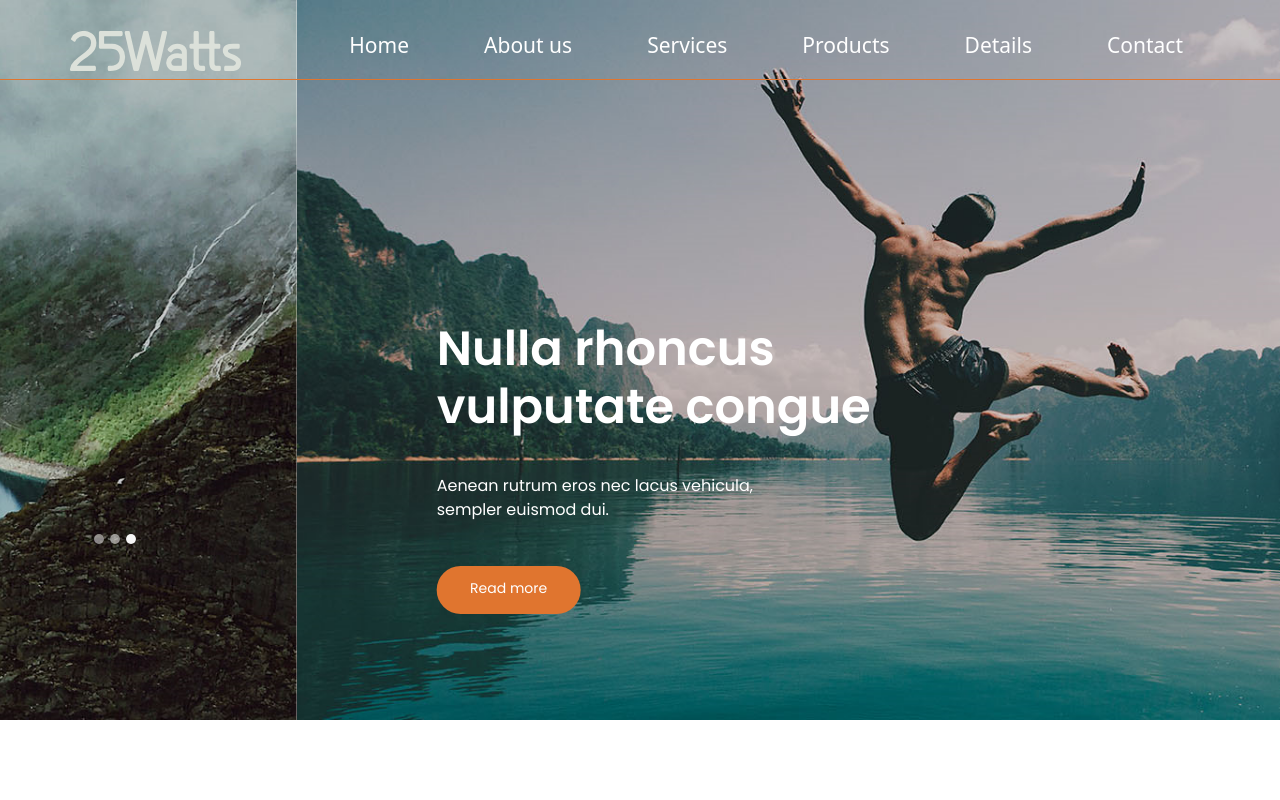
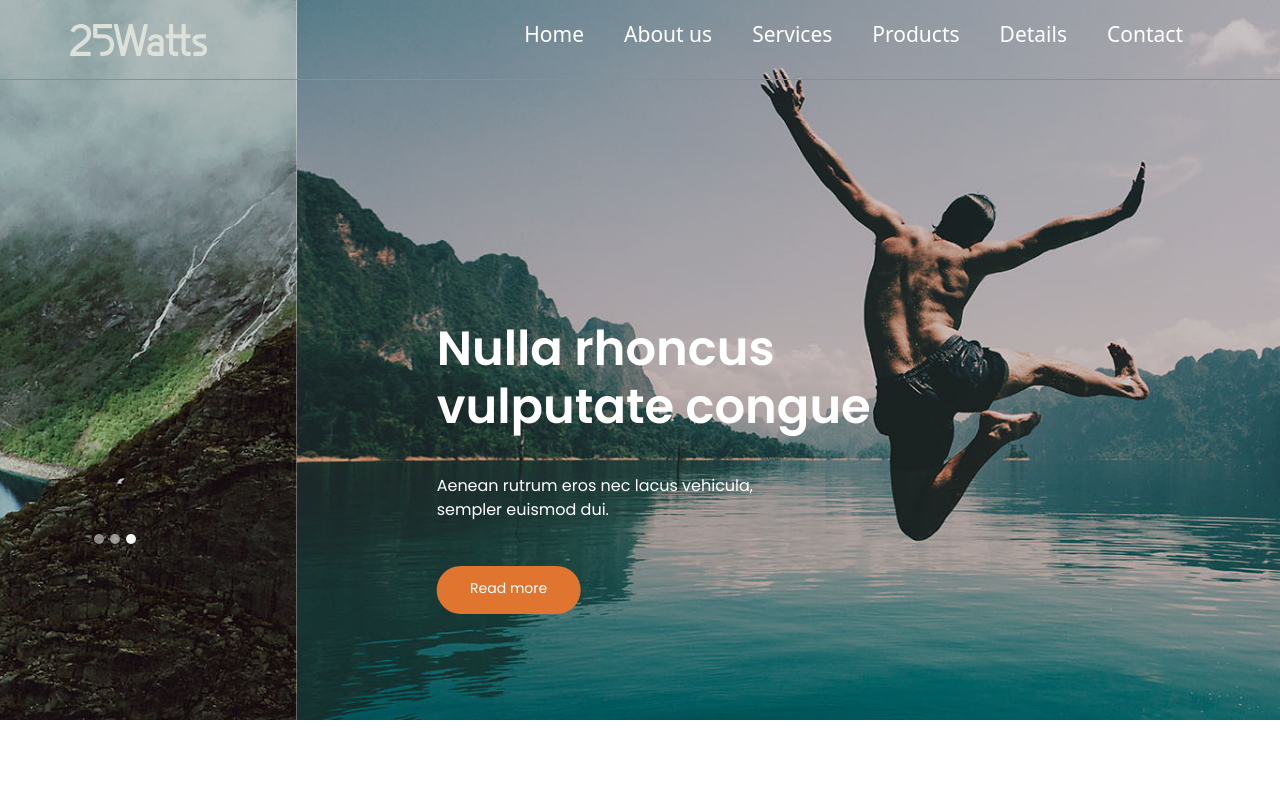
Before and after one commit to HectorAllende/test2_25watts_HectorAllende, a React (Create React App) app: page / in a window 1280 px wide. Shown: the top 800 px of the page. Built offline with nearby package versions, Linux system fonts and the light colour scheme; data requests are answered from the project's data file.

Commit message:
agregando nav responsive

```diff
--- a/src/components/Header/header.css
+++ b/src/components/Header/header.css
@@ -80,4 +80,8 @@
       border-width: 0px;
       opacity: 0.9;
     }
+
+
+
+
   }
--- a/src/styles/styles.css
+++ b/src/styles/styles.css
@@ -124,13 +124,14 @@ nav{
 .nav{
     display: flex;
     justify-content: space-between;
+    flex-wrap: nowrap;
     height: 80px;
     width: 100%;
     align-items: center;
 }
 
 .nav .logo{
-    height: 50%;
+    height: 40%;
 }
 
 .nav .logo img{
@@ -153,7 +154,7 @@ nav{
     font-weight: var(--unnamed-font-family-roboto);
     font-size: 21px;
     text-decoration: none;
-    margin-left: 50px;
+    margin-left: 15px;
     transition: color .3s ease-in-out;
     --clippy: polygon(0 0, 0 0, 0 100%, 0% 100%);
 
@@ -841,6 +842,7 @@ input[type="submit"]{
 
     .nav .enlaces-header a{
         font-size: 16px;
+        padding-bottom: 4px;
         margin-left: 15px;
 
     }
@@ -929,6 +931,9 @@ input[type="submit"]{
 
 
 @media screen and (max-width:992px){
+
+
+
     .carousel-caption h5{
         font-size: var(--unnamed-font-size-21);
         margin-bottom: 5px;
```
